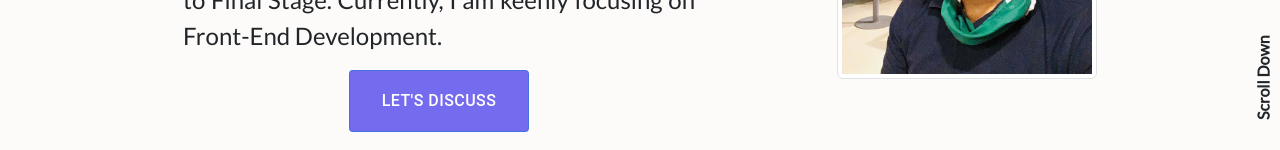
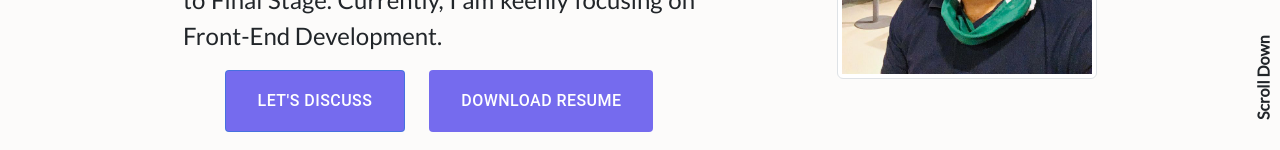
Before and after one commit to Sathiyapramod/Portfolio, a React (Create React App) app: page / in a window 1280 px wide. Shown: the part 650-800 px from the top of the page. Built offline with nearby package versions, Linux system fonts and the light colour scheme; what smooth-scroll would draw is missing.

Commit message:
added About Section - Corrections

```diff
--- a/src/App.js
+++ b/src/App.js
@@ -8,7 +8,6 @@ import Projects from "./Components/Projects/Projects";
 import Footer from "./Components/Footer/Footer";
 import SmoothScroll from "smooth-scroll";
 import data from "./MyData.json";
-import AnimatedCursor from "react-animated-cursor";
 import { useEffect } from "react";
 
 export const scroll = new SmoothScroll('a[href*="#"]', {
@@ -16,8 +15,6 @@ export const scroll = new SmoothScroll('a[href*="#"]', {
   speedAsDuration: true,
   easing: "easeInQuad",
 });
-
-
 
 function App() {
   const [isLogoRequired, setLogoRequired] = useState(true);
@@ -30,14 +27,6 @@ function App() {
 
   return (
     <div className="App">
-      <AnimatedCursor
-        innerSize={0}
-        outerSize={30}
-        color="128, 128, 128"
-        outerAlpha={0.6}
-        innerScale={0}
-        outerScale={0}
-      />
       {isLogoRequired ? (
         <Intro />
       ) : (
@@ -47,7 +36,6 @@ function App() {
           <Skills data={data.skills} />
           <Projects data={data.projects} />
           <Footer data={data.contact} />
-
         </div>
       )}
     </div>
--- a/src/Components/Landing/Landing.css
+++ b/src/Components/Landing/Landing.css
@@ -106,6 +106,13 @@
 .landing-button {
     padding: 1rem 0 1rem 0;
 }
+.landing-button-actions{
+    display: flex;
+    flex-direction: row;
+    justify-content: center;
+    gap:1.5rem;
+}
+
 
 .scroll-down {
     background-color: #FCFBFA;
--- a/src/Components/Landing/Landing.js
+++ b/src/Components/Landing/Landing.js
@@ -72,6 +72,7 @@ function Landing(props) {
                 visible: { opacity: 1, x: 0 },
               }}
             >
+              <span className="landing-button-actions">
                 <Button
                   variant="outlined"
                   sx={{
@@ -88,10 +89,35 @@ function Landing(props) {
                     },
                   }}
                 >
-                <a href="#contact" style={anchorStyle}>
+                  <a href="#contact" style={anchorStyle} rel="noreferrer">
                     {props.data.buttonContent}
                   </a>
                 </Button>
+                <Button
+                  sx={{
+                    fontSize: isDesktop ? 16 : 12,
+                    backgroundColor: "#756BEE",
+                    color: "white",
+                    fontWeight: 500,
+                    paddingLeft: 4,
+                    paddingRight: 4,
+                    paddingTop: 2,
+                    paddingBottom: 2,
+                    "&:hover": {
+                      backgroundColor: "black",
+                    },
+                  }}
+                >
+                  <a
+                    href={props.data.resumeContent}
+                    style={anchorStyle}
+                    target="_blank"
+                    rel="noreferrer"
+                  >
+                    Download Resume
+                  </a>
+                </Button>
+              </span>
             </motion.div>
           </span>
           <span className="links">
--- a/src/MyData.json
+++ b/src/MyData.json
@@ -12,6 +12,7 @@
     "name": "👋🏻 Sathiyapramod K R",
     "bio": "Being an Enthusiastic & Competitive Team player, Seeking Jobs on Web Development , blended with knowledge of Front-End and Back-End elements, I am mostly prioritizing on understanding Client Requirements and developing the Web Contents from scratch idea to Final Stage. Currently, I am keenly focusing on Front-End Development.",
     "buttonContent": "LET'S DISCUSS",
+    "resumeContent" : "https://drive.google.com/file/d/1VO778AzP466CBZ6YBekDX00TtAClNaia/view?usp=share_link",
     "links": {
       "github": "https://github.com/Sathiyapramod",
       "linkedin": "https://www.linkedin.com/in/sathiyapramod/"
@@ -38,8 +39,8 @@
           "link": "https://drive.google.com/file/d/1dgd1xsC7xkSy9ubHagRVSXBxauh417JZ/view?usp=share_link"
         },
         {
-          "content":"Enrolled and Completed SQL (Basic) certification from HackerRank",
-          "link":"https://www.hackerrank.com/certificates/86727671f816"
+          "content": "Enrolled and Completed SQL (Basic) certification from HackerRank",
+          "link": "https://www.hackerrank.com/certificates/86727671f816"
         },
         {
           "content": "Having Previous Work Experience as a Civil Engineer/Manager at Larsen & Toubro Limited(2014-2022)"
@@ -157,7 +158,7 @@
     ],
     "visitorAction1": "See Code",
     "visitorAction2": "Go Live",
-    "Action2Alternate" :"View FE",
+    "Action2Alternate": "View FE",
     "visitorAction3": "View BE"
   },
   "contact": {
```
Lines whose indentation alone changed are shown as unchanged.
